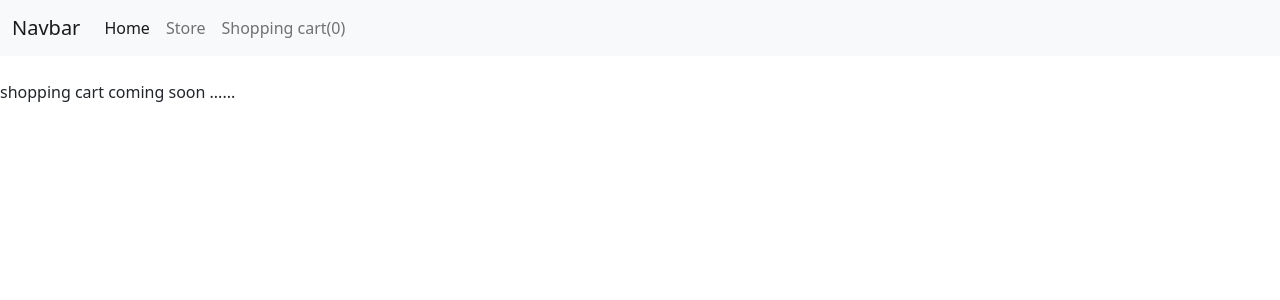
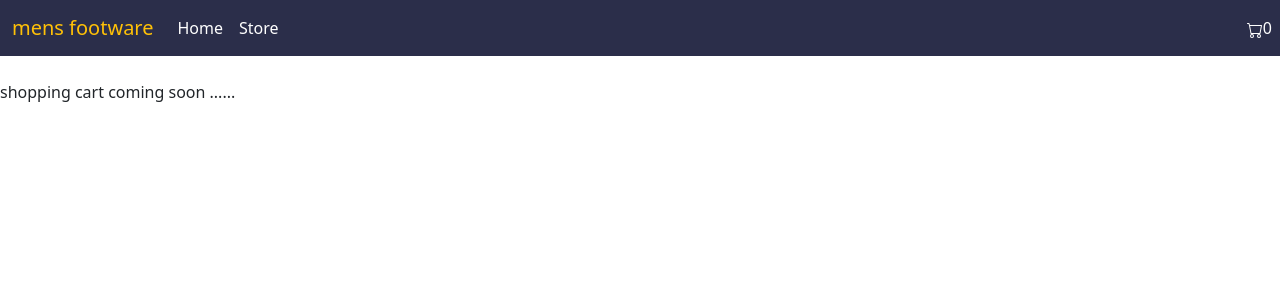
Before and after one commit to Clinton-dev/shopping-cart-react, a React (Create React App) app: page / in a window 1280 px wide. Shown: the top 300 px of the page. Built offline with nearby package versions, Linux system fonts and the light colour scheme.

Commit message:
Finish development branch

```diff
--- a/package.json
+++ b/package.json
@@ -6,6 +6,7 @@
     "@testing-library/jest-dom": "^5.11.4",
     "@testing-library/react": "^11.1.0",
     "@testing-library/user-event": "^12.1.10",
+    "bootstrap-icons": "^1.4.0",
     "react": "^17.0.1",
     "react-dom": "^17.0.1",
     "react-router-dom": "^5.2.0",
--- a/src/App.css
+++ b/src/App.css
@@ -1,38 +1,4 @@
-.App {
-  text-align: center;
-}
-
-.App-logo {
-  height: 40vmin;
-  pointer-events: none;
-}
-
-@media (prefers-reduced-motion: no-preference) {
-  .App-logo {
-    animation: App-logo-spin infinite 20s linear;
-  }
-}
-
-.App-header {
-  background-color: #282c34;
-  min-height: 100vh;
-  display: flex;
-  flex-direction: column;
-  align-items: center;
-  justify-content: center;
-  font-size: calc(10px + 2vmin);
+nav {
+  background:#2B2E4A;
   color: white;
 }
-
-.App-link {
-  color: #61dafb;
-}
-
-@keyframes App-logo-spin {
-  from {
-    transform: rotate(0deg);
-  }
-  to {
-    transform: rotate(360deg);
-  }
-}
--- a/src/App.js
+++ b/src/App.js
@@ -1,14 +1,19 @@
-import React from 'react';
+import React, { useState } from 'react';
 import { BrowserRouter, Switch, Route } from "react-router-dom";
 import NavBar from './component/NavBar';
 import Product from "./component/ProductWrapper";
 import Cart from "./component/Cart";
 import Home from "./component/Home";
+import "./App.css";
 
 function App() {
+  const [numOfItems, setNumOfItem] = useState(0);
+
+  // write a function to get number of items in cart
+
   return (
     <BrowserRouter>
-      <NavBar />
+      <NavBar items={numOfItems}/>
       <br />
       <Switch>
         <Route path="/home" component={Home} />
--- a/src/component/NavBar.js
+++ b/src/component/NavBar.js
@@ -1,22 +1,28 @@
 import React from 'react';
 
-function NavBar () {
-  return(
-    <nav class="navbar sticky-top navbar-expand-lg navbar-light bg-light">
-      <div class="container-fluid">
-        <a class="navbar-brand" href="/">Navbar</a>
-         <button class="navbar-toggler" type="button" data-bs-toggle="collapse" data-bs-target="#navbarNavAltMarkup" aria-controls="navbarNavAltMarkup" aria-expanded="false" aria-label="Toggle navigation">
-         <span class="navbar-toggler-icon"></span>
+function NavBar(props) {
+
+  return (
+    <nav className="navbar sticky-top navbar-expand-lg navbar-light">
+      <div className="container-fluid">
+        <a className="navbar-brand white text-warning" href="/">mens footware</a>
+        <button className="navbar-toggler" type="button" data-bs-toggle="collapse" data-bs-target="#navbarNavAltMarkup" aria-controls="navbarNavAltMarkup" aria-expanded="false" aria-label="Toggle navigation">
+          <span className="navbar-toggler-icon"></span>
         </button>
-    <div class="collapse navbar-collapse" id="navbarNavAltMarkup">
-     <div class="navbar-nav">
-       <a class="nav-link active" aria-current="page" href="/home">Home</a>
-       <a class="nav-link" href="/store">Store</a>
-       <a class="nav-link" href="/shopping-cart">Shopping cart(0)</a>
-     </div>
-    </div>
-  </div>
- </nav>
+        <div className="collapse navbar-collapse" id="navbarNavAltMarkup">
+          <div className="navbar-nav">
+            <a className="nav-link active text-white" aria-current="page" href="/home">Home</a>
+            <a className="nav-link text-white" href="/store">Store</a>
+            <a className="nav-link position-absolute end-0 text-white" href="/shopping-cart">
+              <svg xmlns="http://www.w3.org/2000/svg" width="16" height="16" fill="currentColor" class="bi bi-cart" viewBox="0 0 16 16">
+                <path d="M0 1.5A.5.5 0 0 1 .5 1H2a.5.5 0 0 1 .485.379L2.89 3H14.5a.5.5 0 0 1 .491.592l-1.5 8A.5.5 0 0 1 13 12H4a.5.5 0 0 1-.491-.408L2.01 3.607 1.61 2H.5a.5.5 0 0 1-.5-.5zM3.102 4l1.313 7h8.17l1.313-7H3.102zM5 12a2 2 0 1 0 0 4 2 2 0 0 0 0-4zm7 0a2 2 0 1 0 0 4 2 2 0 0 0 0-4zm-7 1a1 1 0 1 1 0 2 1 1 0 0 1 0-2zm7 0a1 1 0 1 1 0 2 1 1 0 0 1 0-2z" />
+              </svg>
+              <span>{props.items}</span>
+            </a>
+          </div>
+        </div>
+      </div>
+    </nav>
   );
 }
 
```
Also changed, not shown: public/images/cart.svg (added), 1 other file (tests, documents, lock files or other folders).
